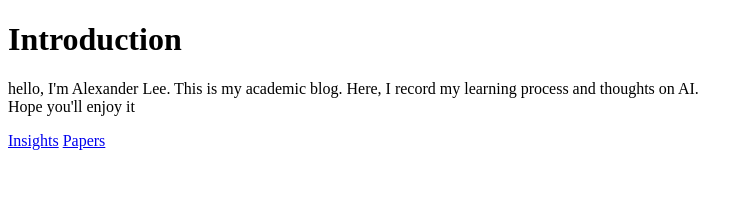
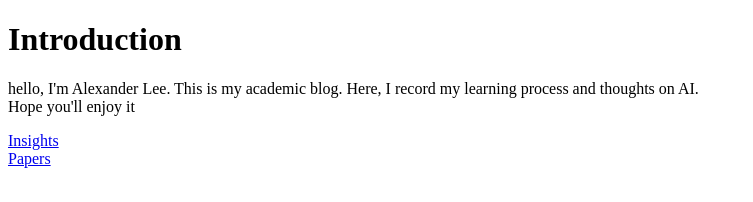
Before and after one commit to kasjfksj/alexander.github.io, a plain HTML site: page index.html in a window 1280 px wide. Shown: the whole page, without its empty margins (0-753 px from the left). Drawn offline with Linux system fonts and the light colour scheme.

Commit message:
index.html

```diff
--- a/index.html
+++ b/index.html
@@ -4,6 +4,6 @@
   <p>hello, I'm Alexander Lee. This is my academic blog. Here, I record my learning process and thoughts on AI.<br>
   Hope you'll enjoy it
   </p>
-<a href = "insights/index.html">Insights</a>
+<a href = "insights/index.html">Insights</a> <br>
 <a href = "paper/index.html">Papers</a>
 </html>
```
